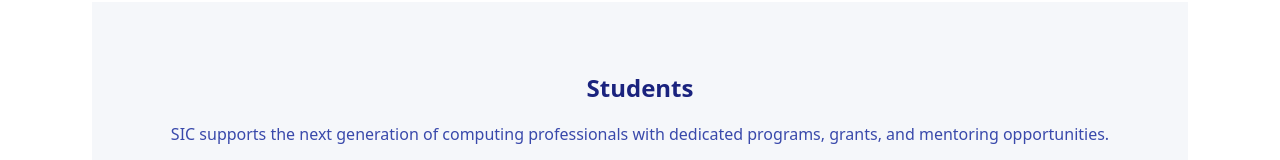
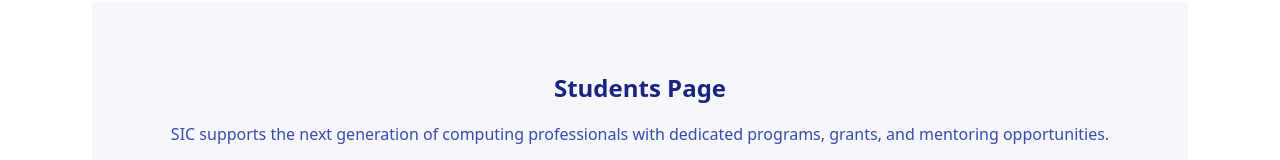
Before and after one commit to idt-eitech/sic_site, a Vue app: page / in a window 1280 px wide. Shown: the part 2153-2313 px from the top of the page. Built offline with nearby package versions, Linux system fonts and the light colour scheme.

Commit message:
chore: update action

```diff
--- a/src/components/Students.vue
+++ b/src/components/Students.vue
@@ -1,6 +1,6 @@
 <template>
   <section id="students" class="students-section">
-    <h2>Students</h2>
+    <h2>Students Page</h2>
     <p class="desc">
       SIC supports the next generation of computing professionals with dedicated programs, grants, and mentoring opportunities.
     </p>
--- a/vite.config.js
+++ b/vite.config.js
@@ -12,7 +12,7 @@
   server: {
     port: 9010
   },
-  base: '/sic_site/',
+  base: repoName,
   build: {
     outDir: 'dist',
     emptyOutDir: true
```
